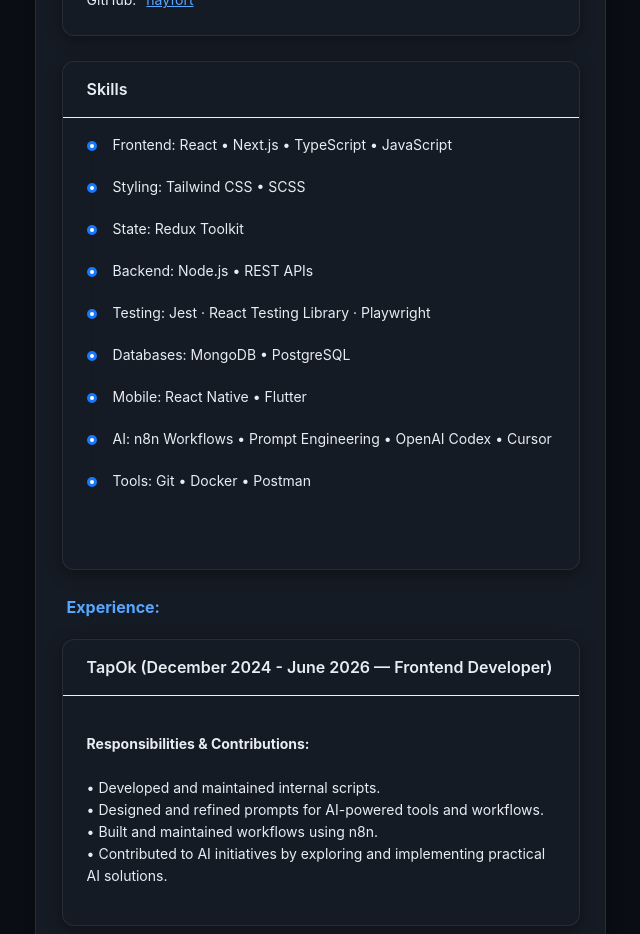
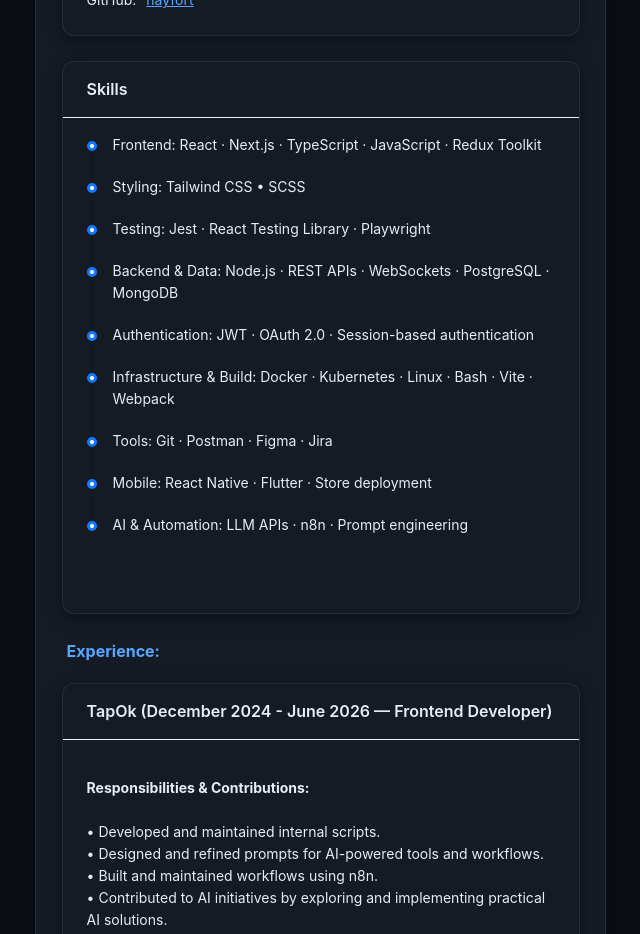
Before and after one commit to nayfort/resume, a React (Vite) app: page / in a window 1280 px wide. Shown: the part 1040-1974 px from the top of the page, without its empty margins (349-989 px from the left). Built offline with nearby package versions, Linux system fonts and the light colour scheme.

Commit message:
feat: upd skills

```diff
--- a/src/components/resume/Skills.tsx
+++ b/src/components/resume/Skills.tsx
@@ -5,15 +5,15 @@ import {useTranslation} from "react-i18next";
 const Skills = () => {
   const { t } = useTranslation();
   const skills = [
-    'Frontend: React • Next.js • TypeScript • JavaScript',
+    'Frontend: React · Next.js · TypeScript · JavaScript · Redux Toolkit',
     'Styling: Tailwind CSS • SCSS',
-    'State: Redux Toolkit',
-    'Backend: Node.js • REST APIs',
     'Testing: Jest · React Testing Library · Playwright',
-    'Databases: MongoDB • PostgreSQL',
-    'Mobile: React Native • Flutter',
-    'AI: n8n Workflows • Prompt Engineering • OpenAI Codex • Cursor',
-    'Tools: Git • Docker • Postman'
+    'Backend & Data: Node.js · REST APIs · WebSockets · PostgreSQL · MongoDB',
+    'Authentication: JWT · OAuth 2.0 · Session-based authentication',
+    'Infrastructure & Build: Docker · Kubernetes · Linux · Bash · Vite · Webpack',
+    'Tools: Git · Postman · Figma · Jira',
+    'Mobile: React Native · Flutter · Store deployment',
+    'AI & Automation: LLM APIs · n8n · Prompt engineering'
   ];
 
   return (
```
